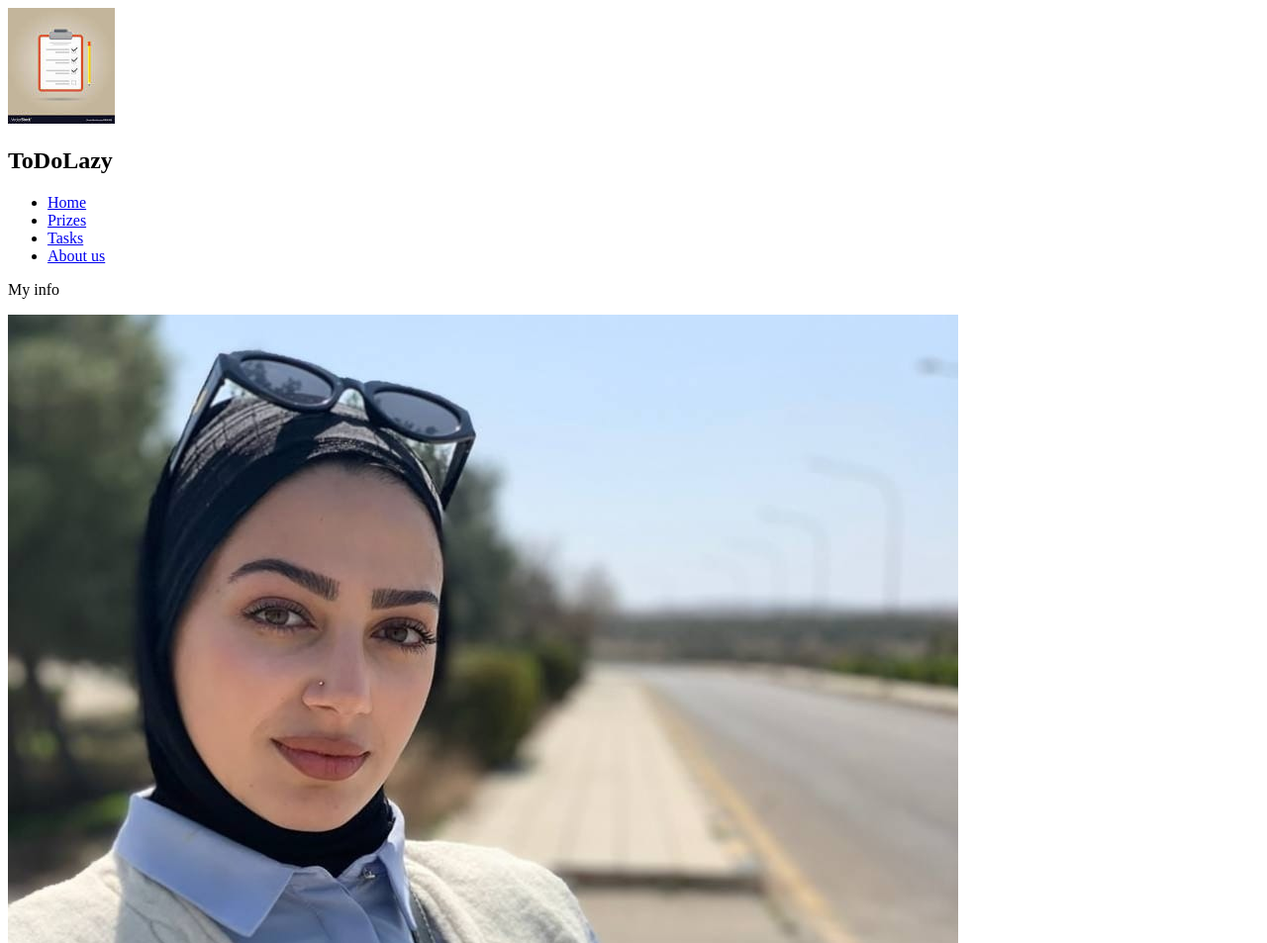
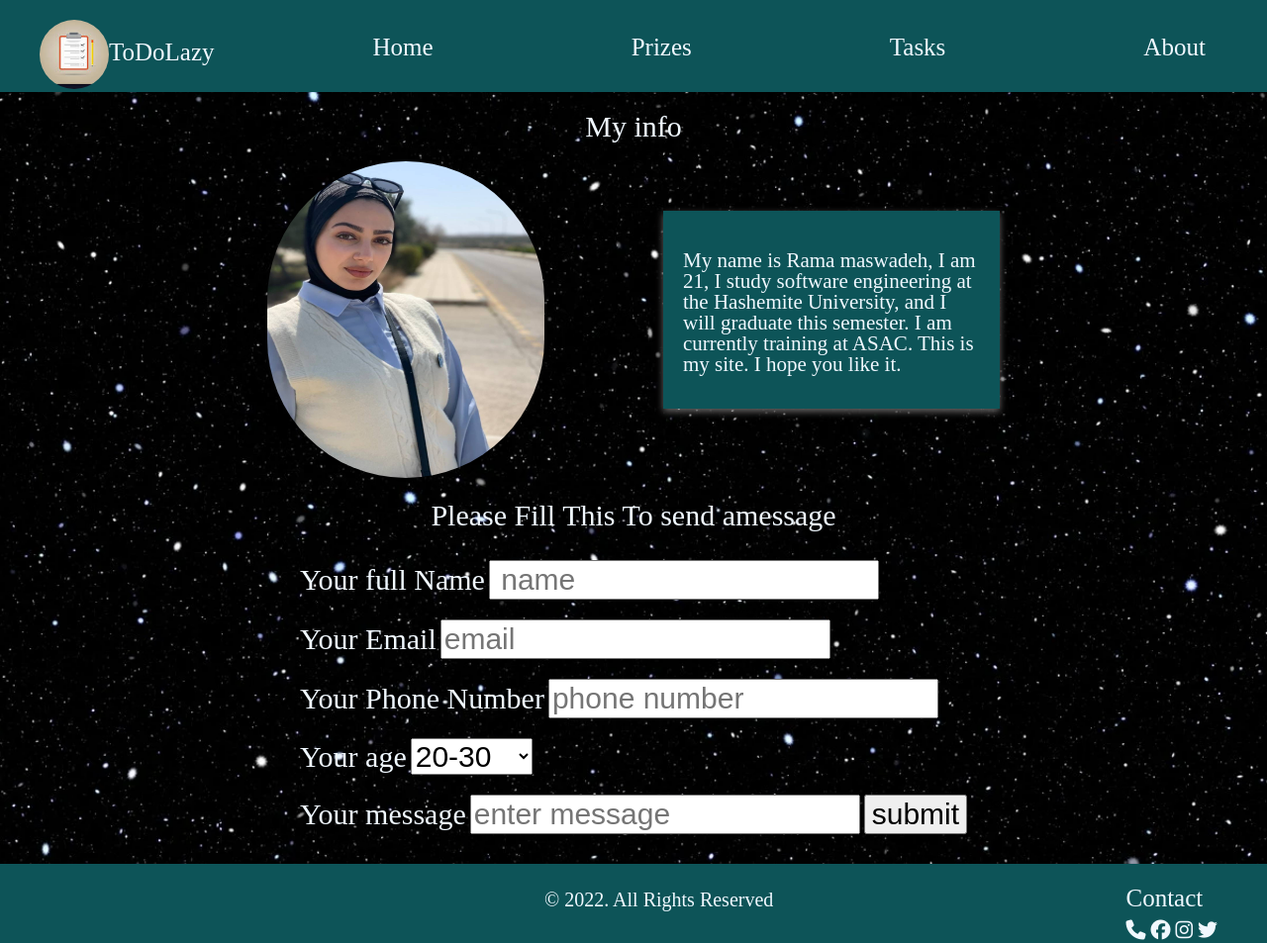
Before and after one commit to ramawm20/todo-project, a plain HTML site: page about.html in a window 1280 px wide. Shown: the top 953 px of the page at 99% size. Drawn offline with Linux system fonts and the light colour scheme.

Commit message:
Style added

```diff
--- a/about.html
+++ b/about.html
@@ -6,7 +6,8 @@
     <meta http-equiv="X-UA-Compatible" content="IE=edge">
     <meta name="viewport" content="width=device-width, initial-scale=1.0">
     <title>About</title>
-
+    <link rel="stylesheet" href="./style/reset.css">
+    <link rel="stylesheet" href="./style/about.css">
     <script src="https://kit.fontawesome.com/60df34a230.js" crossorigin="anonymous"></script>
 </head>
 
@@ -24,7 +25,7 @@
                 <li><a href="./index.html">Home</a></li>
                 <li><a href="./prizes.html">Prizes</a></li>
                 <li><a href="./tasks.html">Tasks</a></li>
-                <li><a href="./about.html">About us</a></li>
+                <li><a href="./about.html">About </a></li>
 
             </ul>
         </nav>
--- /dev/null
+++ b/style/about.css
@@ -0,0 +1,129 @@
+body{
+    background-image: url("../photos/about-background.jpg");
+    background-position: center;
+    background-size: cover;
+
+}
+header{
+    display: flex;
+    align-items:flex-start;
+    background-color: #0D5458;
+    width: 100%;}
+
+header section img{
+    width: 70px;
+    height: 70px;
+    border-radius: 90px;
+    margin-top: 20px;
+    margin-left: 40px;
+}
+header  .todotext{
+
+    color: aliceblue;
+    margin-top: 80px;
+    font-size: 25px;
+
+}
+nav ul {
+    display: flex;
+    margin-left: 160px;
+    margin-top: 35px;
+    gap: 200px;
+    font-size: 25px;
+    list-style-type: none;
+}
+
+a{
+    color: aliceblue;
+    text-decoration: none;
+}
+footer {
+    bottom: 0;
+    width: 100%;
+    display: flex;
+    justify-content: space-between;
+    align-items:baseline;
+    background-color: #0D5458;
+
+}
+#contact{
+    margin-right: 50px;
+    margin-bottom: 10px;
+    color: aliceblue;
+    font-size: 20px;
+
+}
+#copy-right{
+    color: aliceblue;
+    margin-left: 550px;
+    margin-top: 26px;
+    font-size: 20px;
+}
+main{
+    display: flex;
+    margin-bottom:30px;
+    flex-direction: column;
+    align-items: center;
+    justify-content: space-around;
+}
+#my-info{
+    color: aliceblue;
+    font-size: 30px;
+    margin-top: 20px;
+    margin-bottom: 20px;
+}
+.first{
+    display: flex;
+    justify-content: space-around;
+}
+header  .todotext{
+    color: aliceblue;
+    margin-top: 40px;
+}
+#image img{
+    width: 280px;
+    height: 320px;
+    border-radius: 300px;
+
+
+}
+#me{
+    background-color:#0D5458;
+    font-size: 20px;
+    width: 300px;
+    height: 180px;
+    margin-top: 50px;
+    margin-left: 120px;
+    float: right;
+    box-shadow: 0px 3px 7px #f0ebeb6e;
+    padding: 20px 20px 0px 20px;
+}
+.fpar{
+    color: aliceblue;
+    font-size: 21px;
+    margin-top: 20px;
+}
+#par{
+    color: aliceblue;
+    font-size: 30px;
+    margin-top: 20px;
+    margin-bottom: 10px;
+}
+ #name,#email,#num,#agee,#message{
+    color: aliceblue;
+    font-size: 30px;
+ }
+ #age{
+    font-size: 30px;
+ }
+ input,select{
+    margin-top: 20px;
+ }
+button{
+    font-size: 30px;
+}
+.contact-par{
+    color: aliceblue;
+    font-size: 25px;
+    margin-bottom: 10px;
+}
--- /dev/null
+++ b/style/index.css
@@ -0,0 +1,98 @@
+body{
+    background-image: url("../photos/homebackground.jpg");
+    background-position: center;
+    background-size: cover;
+
+}
+header{
+    display: flex;
+    align-items:flex-start;
+    background-color: #0D5458;
+    width: 100%;}
+
+header section img{
+    width: 70px;
+    height: 70px;
+    border-radius: 90px;
+    margin-top: 20px;
+    margin-left: 40px;
+}
+header  .todotext{
+    color: aliceblue;
+    margin-top: 60px;
+    font-size: 25px;
+
+}
+nav ul {
+    display: flex;
+    margin-left: 160px;
+    margin-top: 35px;
+    gap: 200px;
+    font-size: 25px;
+    list-style-type: none;
+}
+
+a{
+    color: aliceblue;
+    text-decoration: none;
+}
+main{
+    display: flex;
+    margin-top: 90px;
+    justify-content: space-around;
+}
+
+.table {
+    color: aliceblue;
+    background-color:#0D5458;
+    font-size: 40px;
+    border: 2px solid #000000;
+
+}
+th{
+    width: 380px;
+    height: 60px;
+    border: 2px solid #000000;
+    text-align: center;
+}
+td{
+    width: 300px;
+    height: 60px;
+    border: 2px solid #000000;
+    text-align: center;
+    font-size: 32px;
+
+}
+.done{
+    background-color: rgb(42, 160, 42);
+
+}
+.notYet{
+    background-color: red;
+}
+footer {
+    bottom: 0;
+    position: fixed;
+    width: 100%;
+    display: flex;
+    justify-content: space-between;
+    align-items:baseline;
+    background-color: #0D5458;
+
+}
+#contact{
+    margin-right: 50px;
+    color: aliceblue;
+
+}
+#copy-right{
+    color: aliceblue;
+    margin-left: 550px;
+    margin-top: 26px;
+    font-size: 20px;
+}
+.contact-par{
+    color: aliceblue;
+    font-size: 25px;
+    margin-bottom: 10px;
+}
--- /dev/null
+++ b/style/reset.css
@@ -0,0 +1,131 @@
+
+html,
+body,
+div,
+span,
+applet,
+object,
+iframe,
+h1,
+h2,
+h3,
+h4,
+h5,
+h6,
+p,
+blockquote,
+pre,
+a,
+abbr,
+acronym,
+address,
+big,
+cite,
+code,
+del,
+dfn,
+em,
+img,
+ins,
+kbd,
+q,
+s,
+samp,
+small,
+strike,
+strong,
+sub,
+sup,
+tt,
+var,
+b,
+u,
+i,
+center,
+dl,
+dt,
+dd,
+ol,
+ul,
+li,
+fieldset,
+form,
+label,
+legend,
+table,
+caption,
+tbody,
+tfoot,
+thead,
+tr,
+th,
+td,
+article,
+aside,
+canvas,
+details,
+embed,
+figure,
+figcaption,
+footer,
+header,
+hgroup,
+menu,
+nav,
+output,
+ruby,
+section,
+summary,
+time,
+mark,
+audio,
+video {
+	margin: 0;
+	padding: 0;
+	border: 0;
+	font-size: 100%;
+	font: inherit;
+	vertical-align: baseline;
+}
+
+/* HTML5 display-role reset for older browsers */
+article,
+aside,
+details,
+figcaption,
+figure,
+footer,
+header,
+hgroup,
+menu,
+nav,
+section {
+	display: block;
+}
+
+body {
+	line-height: 1;
+}
+
+ol,
+ul {
+	list-style: none;
+}
+
+blockquote,
+q {
+	quotes: none;
+}
+
+blockquote:before,
+blockquote:after,
+q:before,
+q:after {
+	content: '';
+	content: none;
+}
+
+table {
+	border-collapse: collapse;
+	border-spacing: 0;
+}
```
Also changed, not shown: index.html (+3 -1 lines), photos/about-background.jpg (added), photos/homebackground.jpg (added), 1 other file.
